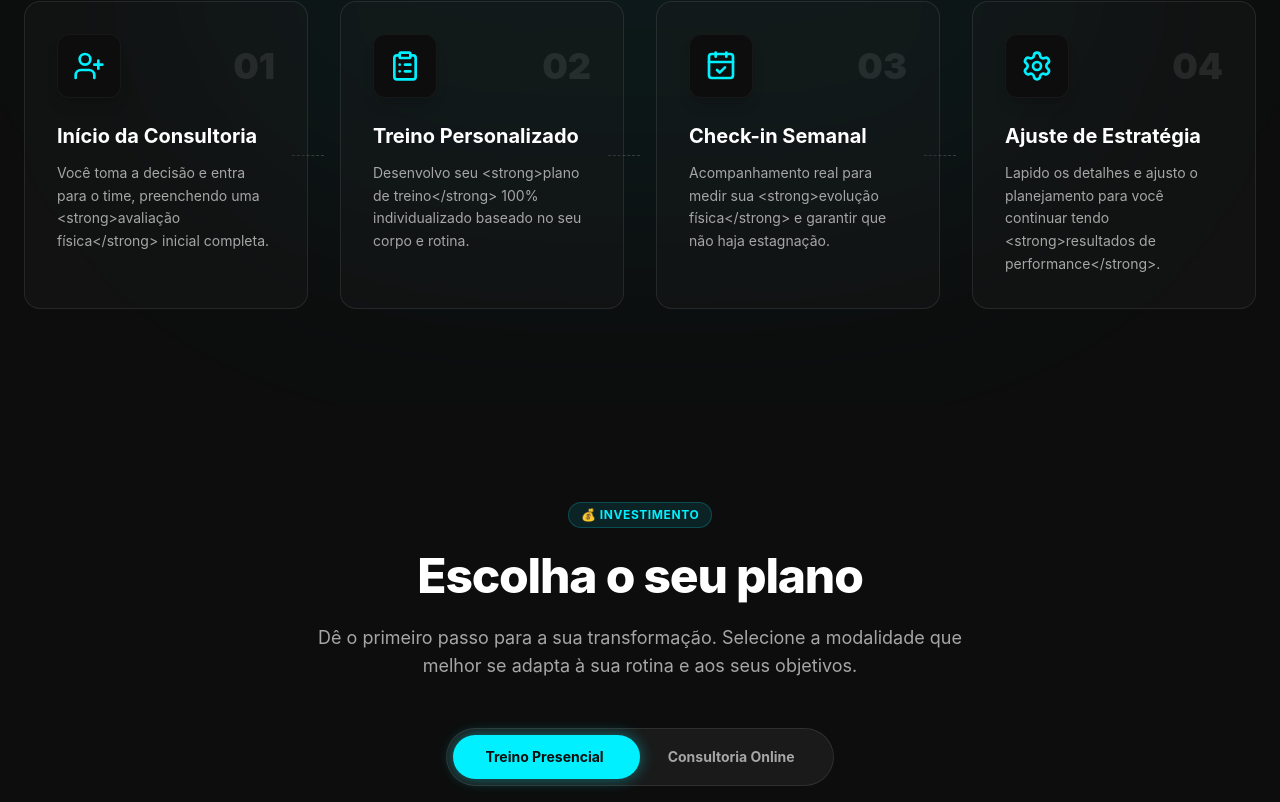
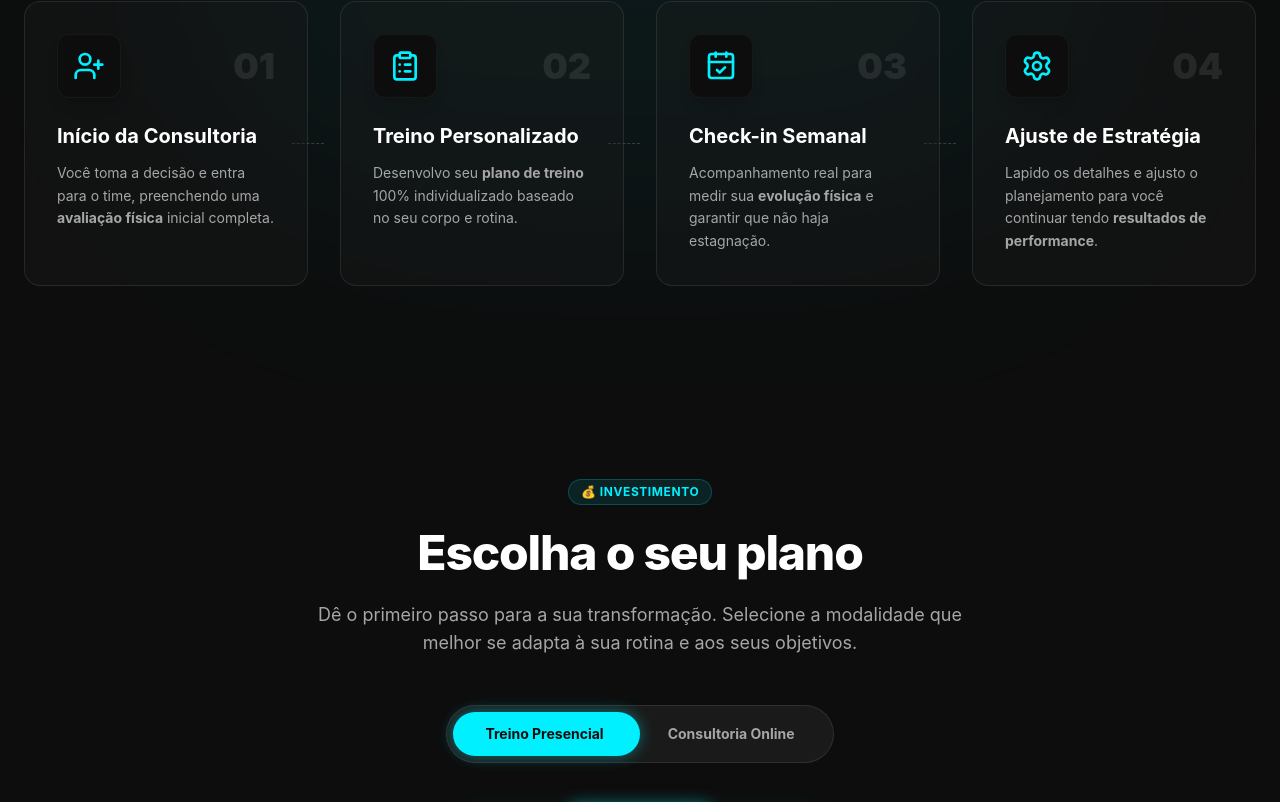
Before and after one commit to 04ale/dominicale-personal, a React (Vite) app: page / in a window 1280 px wide. Shown: the part 4874-5676 px from the top of the page. Built offline with nearby package versions, Linux system fonts and the light colour scheme.

Commit message:
seo: fix strong rendering, add aria-labels, nav semantics, and JSON-LD structured data

```diff
--- a/index.html
+++ b/index.html
@@ -33,6 +33,42 @@
     <meta property="twitter:image" content="/og-image.png" />
 
     <meta name="robots" content="index, follow" />
+
+    <!-- Structured Data (JSON-LD) -->
+    <script type="application/ld+json">
+    {
+      "@context": "https://schema.org",
+      "@type": "LocalBusiness",
+      "name": "Dominicale Personal",
+      "description": "Personal Trainer especializado em hipertrofia, emagrecimento e consultoria online personalizada em Atibaia, SP.",
+      "url": "https://dominicalepersonal.com.br",
+      "telephone": "+5511919799090",
+      "email": "dominicalepersonal@gmail.com",
+      "address": {
+        "@type": "PostalAddress",
+        "addressLocality": "Atibaia",
+        "addressRegion": "SP",
+        "addressCountry": "BR"
+      },
+      "geo": {
+        "@type": "GeoCoordinates",
+        "latitude": -23.1172,
+        "longitude": -46.5567
+      },
+      "image": "/og-image.png",
+      "priceRange": "$$",
+      "openingHours": "Mo-Sa 06:00-21:00",
+      "sameAs": [
+        "https://instagram.com/dominicale_personal"
+      ],
+      "founder": {
+        "@type": "Person",
+        "name": "Lucas Dominicale",
+        "jobTitle": "Personal Trainer",
+        "description": "Especialista em transformação corporal e performance"
+      }
+    }
+    </script>
   </head>
   <body>
     <div id="root"></div>
--- a/src/components/HowItWorks.tsx
+++ b/src/components/HowItWorks.tsx
@@ -4,25 +4,25 @@ const steps = [
     {
         number: "01",
         title: "Início da Consultoria",
-        description: "Você toma a decisão e entra para o time, preenchendo uma <strong>avaliação física</strong> inicial completa.",
+        description: <>Você toma a decisão e entra para o time, preenchendo uma <strong>avaliação física</strong> inicial completa.</>,
         icon: <UserPlus size={32} className="text-electric" />
     },
     {
         number: "02",
         title: "Treino Personalizado",
-        description: "Desenvolvo seu <strong>plano de treino</strong> 100% individualizado baseado no seu corpo e rotina.",
+        description: <>Desenvolvo seu <strong>plano de treino</strong> 100% individualizado baseado no seu corpo e rotina.</>,
         icon: <ClipboardList size={32} className="text-electric" />
     },
     {
         number: "03",
         title: "Check-in Semanal",
-        description: "Acompanhamento real para medir sua <strong>evolução física</strong> e garantir que não haja estagnação.",
+        description: <>Acompanhamento real para medir sua <strong>evolução física</strong> e garantir que não haja estagnação.</>,
         icon: <CalendarCheck size={32} className="text-electric" />
     },
     {
         number: "04",
         title: "Ajuste de Estratégia",
-        description: "Lapido os detalhes e ajusto o planejamento para você continuar tendo <strong>resultados de performance</strong>.",
+        description: <>Lapido os detalhes e ajusto o planejamento para você continuar tendo <strong>resultados de performance</strong>.</>,
         icon: <Settings size={32} className="text-electric" />
     }
 ];
--- a/src/components/RealResults.tsx
+++ b/src/components/RealResults.tsx
@@ -129,12 +129,14 @@ export default function RealResults({ id }: { id?: string }) {
             <div className="flex items-center gap-3">
               <button
                 onClick={handlePrev}
+                aria-label="Slide anterior"
                 className="w-10 h-10 flex items-center justify-center rounded-full bg-deep-onyx border border-platinum-light/20 hover:bg-gunmetal-grey hover:text-electric hover:border-electric/50 transition-colors duration-300"
               >
                 <ChevronLeft size={20} />
               </button>
               <button
                 onClick={handleNext}
+                aria-label="Próximo slide"
                 className="w-10 h-10 flex items-center justify-center rounded-full bg-deep-onyx border border-platinum-light/20 hover:bg-gunmetal-grey hover:text-electric hover:border-electric/50 transition-colors duration-300"
               >
                 <ChevronRight size={20} />
--- a/src/components/layout/Footer.tsx
+++ b/src/components/layout/Footer.tsx
@@ -27,7 +27,7 @@ export default function Footer({ id }: { id?: string }) {
           </div>
 
           {/* Column 2: Navigation */}
-          <div>
+          <nav aria-label="Navegação do rodapé">
             <h4 className="text-lg font-bold text-pure-white mb-6">Navegação</h4>
             <ul className="space-y-4">
               <li>
@@ -73,7 +73,7 @@ export default function Footer({ id }: { id?: string }) {
               </li>
 
             </ul>
-          </div>
+          </nav>
 
           {/* Column 3: Contact Info */}
           <div>
```
